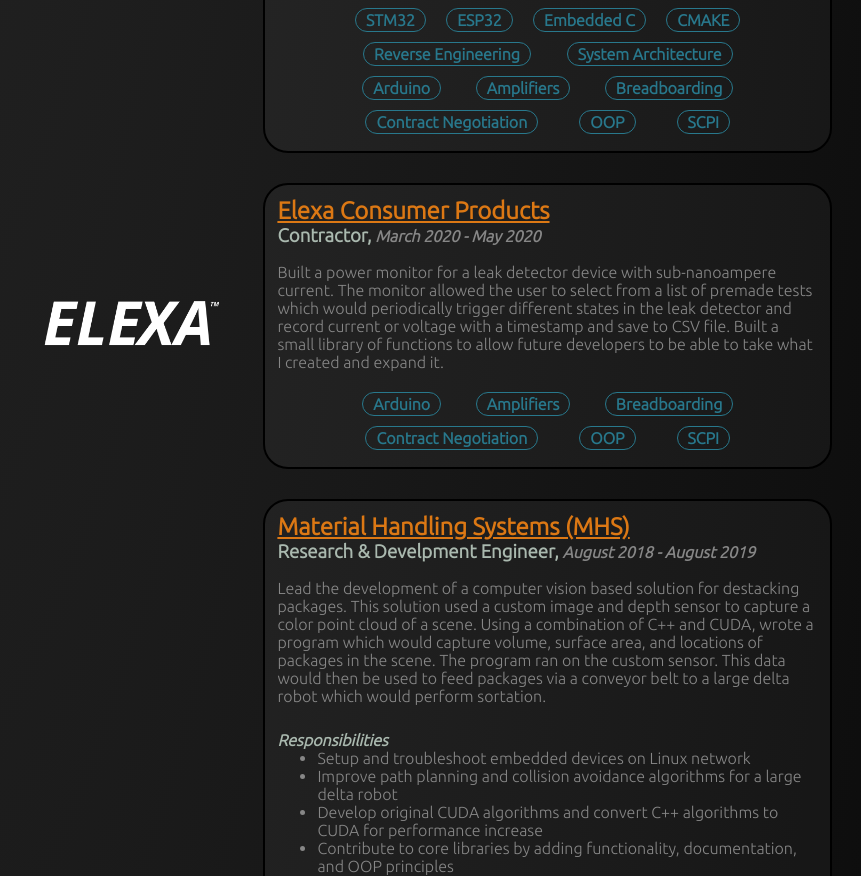
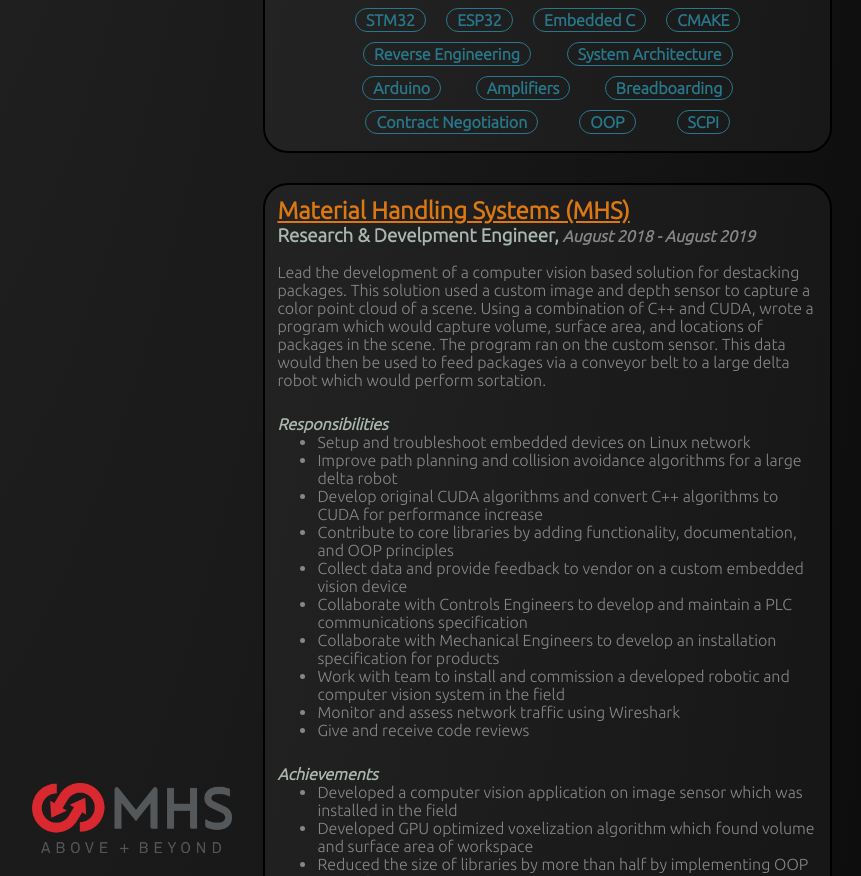
Before and after one commit to ARICKERT0003/website-MakerAlex, a plain HTML site: page index.html in a window 1280 px wide. Shown: the part 1735-2611 px from the top of the page, without its empty margins (208-1069 px from the left). Drawn offline with Linux system fonts and the light colour scheme.

Commit message:
Remove old Elexa section

```diff
--- a/index.html
+++ b/index.html
@@ -108,33 +108,6 @@
             <h4 class="job-Skill">CMAKE</h4>
             <h4 class="job-Skill">Reverse Engineering</h4>
             <h4 class="job-Skill">System Architecture</h4>
-            <h4 class="job-Skill">Arduino</h4>
-            <h4 class="job-Skill">Amplifiers</h4>
-            <h4 class="job-Skill">Breadboarding</h4>
-            <h4 class="job-Skill">Contract Negotiation</h4>
-            <h4 class="job-Skill">OOP</h4>
-            <h4 class="job-Skill">SCPI</h4>
-          </section>
-        </div>
-      </article>
-
-			<!-- Experience 1 -->
-      <article class="Article">
-        <img class="job-Image" src="img/Logo_Elexa2.png" /img>
-        <div class="job-Description">
-          <h2 class="job-Company">Elexa Consumer Products</h2><br>
-          <h3 class="job-Title">Contractor,</h3>
-          <h4 class="job-Date">March 2020 - May 2020</h4><br>
-          <p>
-            Built a power monitor for a leak detector device with sub-nanoampere
-            current. The monitor allowed the user to select from a list of
-            premade tests which would periodically trigger
-            different states in the leak detector and record current or voltage
-            with a timestamp and save to CSV file. Built a small library of
-            functions to allow future developers to be able to take what I
-            created and expand it.
-          </p>
-          <section class="job-SkillSection">
             <h4 class="job-Skill">Arduino</h4>
             <h4 class="job-Skill">Amplifiers</h4>
             <h4 class="job-Skill">Breadboarding</h4>
```
